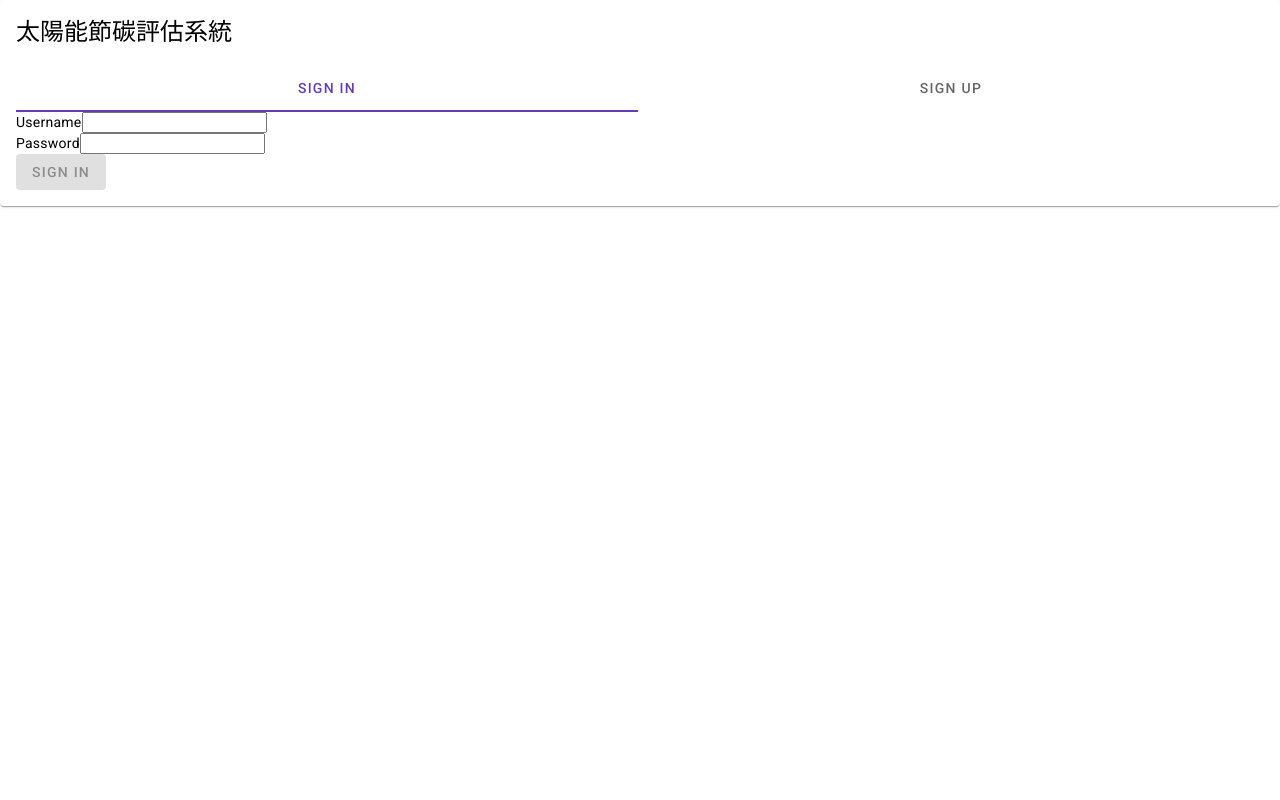
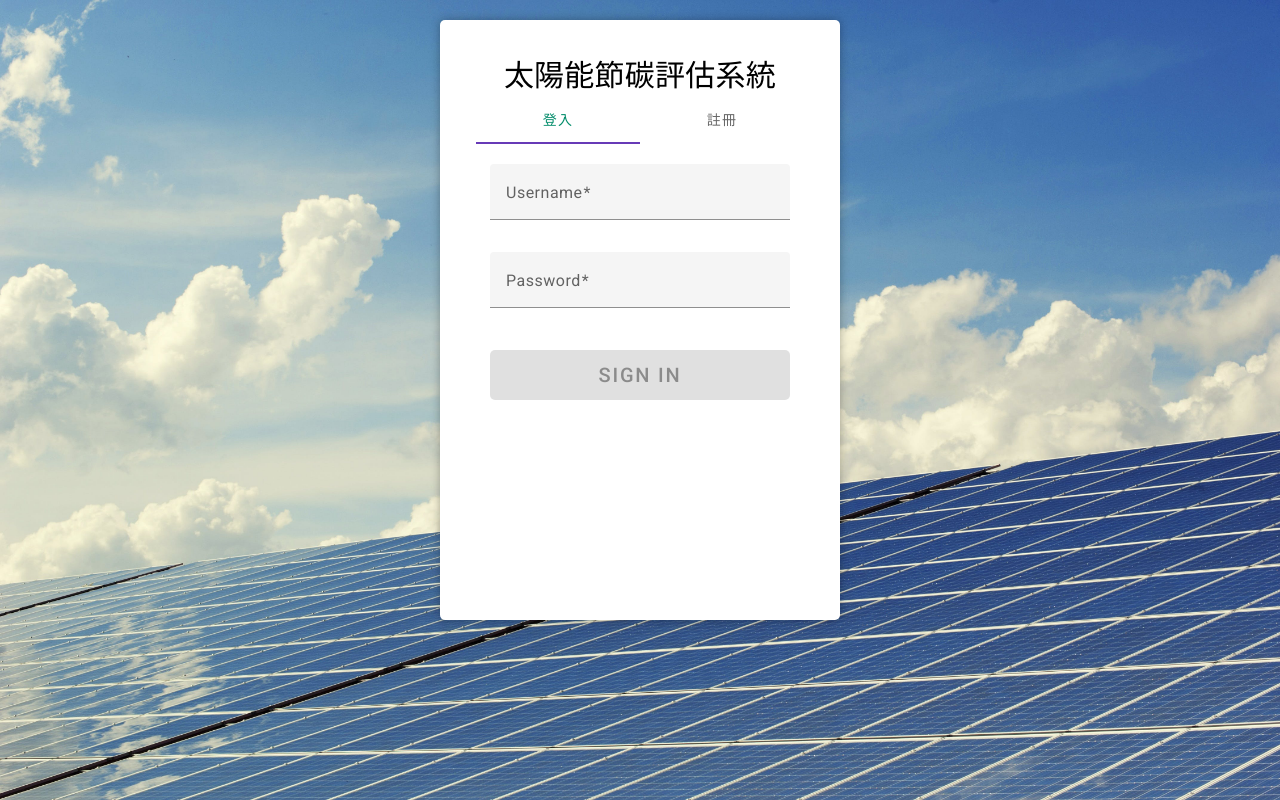
Before and after one commit to cyrtz/solar-energy, an Angular app: page / in a window 1280 px wide. Built offline with nearby package versions, Linux system fonts and the light colour scheme.

Commit message:
登入畫面第一版

```diff
--- a/package.json
+++ b/package.json
@@ -15,6 +15,7 @@
     "@angular/common": "^16.2.0",
     "@angular/compiler": "^16.2.0",
     "@angular/core": "^16.2.0",
+    "@angular/flex-layout": "^15.0.0-beta.42",
     "@angular/forms": "^16.2.0",
     "@angular/material": "^16.2.13",
     "@angular/platform-browser": "^16.2.0",
--- a/src/app/login/login.component.html
+++ b/src/app/login/login.component.html
@@ -1,44 +1,66 @@
+<div fxFil style="width: 100%;">
+    <img src="/assets/solar_energy_background.jpg" class="bg-img"/>
+    <div fxLayout="row">
     <mat-card class="login-card">
+        <div class="logo-div">
+            <mat-card-header>
+                        太陽能節碳評估系統
+            </mat-card-header>
+        </div>
+            <mat-card-content>
+                <mat-tab-group  color="success" >
+                    <mat-tab label="登入">
+                        <div class="content-div">
+                            <form [formGroup]="signinForm" (ngSubmit)="onSubmit()">
                                 <div>
-        <mat-card-header>
-            <mat-card-title>
-                <h1>太陽能節碳評估系統</h1>
-            </mat-card-title>
-        </mat-card-header>
-        <mat-card-content>
-            <mat-tab-group>
-                <mat-tab label="SIGN IN">
-                    <form [formGroup]="loginForm" (ngSubmit)="onSubmit()">
-                        <div>
-                            <label for="username">Username</label>
-                            <input type="text" id="username" formControlName="username">
+                                    <mat-form-field class="input-div">
+                                        <mat-label  for="username">Username</mat-label>
+                                        <input type="text" matInput id="username" formControlName="username">
+                                        <!-- <mat-hint>Errors appear instantly!</mat-hint> -->
+                                        <!-- <input type="email" matInput [formControl]="emailFormControl" [errorStateMatcher]="matcher" placeholder="Ex. pat@example.com"> -->
+                                    </mat-form-field>
                                 </div>
                                 <div>
-                            <label for="password">Password</label>
-                            <input type="password" id="password" formControlName="password">
+                                    <mat-form-field class="input-div">
+                                        <mat-label for="password">Password</mat-label>
+                                        <input type="password" matInput id="password" formControlName="password">
+                                    </mat-form-field>
                                 </div>
-                        <button mat-raised-button color="accent" type="submit" [disabled]="!loginForm.valid">SIGN IN</button>
+                                <button mat-raised-button type="submit" class="submit-button"
+                                    [disabled]="!signinForm.valid">SIGN IN</button>
+
                             </form>
-
+                        </div>
                     </mat-tab>
-                <mat-tab label="SIGN UP">
+                    <mat-tab label="註冊">
+                        <div class="content-div">
                             <form [formGroup]="signupForm" (ngSubmit)="onSubmit()">
                                 <div>
-                            <label for="username">Username</label>
-                            <input type="text" id="username" formControlName="username">
+                                    <mat-form-field class="input-div">
+                                        <mat-label for="username">Username</mat-label>
+                                        <input type="text" matInput id="username" formControlName="username">
+                                    </mat-form-field>
                                 </div>
                                 <div>
-                            <label for="password">Password</label>
-                            <input type="password" id="password" formControlName="password">
+                                    <mat-form-field class="input-div">
+                                        <mat-label for="password">Password</mat-label>
+                                        <input type="password" matInput id="password" formControlName="password">
+                                    </mat-form-field>
                                 </div>
                                 <div>
-                            <label for="password">Confirm Password</label>
-                            <input type="password" id="password" formControlName="password">
+                                    <mat-form-field class="input-div">
+                                        <mat-label for="confirmPassword">Confirm Password</mat-label>
+                                        <input type="password" matInput id="confirmPassword" formControlName="confirmPassword">
+                                    </mat-form-field>
                                 </div>
-                        <button mat-raised-button color="accent" type="submit" [disabled]="!signupForm.valid">SIGN UP</button>
+                                <button mat-raised-button color="accent" type="submit" class="submit-button"
+                                    [disabled]="!signupForm.valid">SIGN
+                                    UP</button>
                             </form>
+                        </div>
                     </mat-tab>
                 </mat-tab-group>
             </mat-card-content>
+    </mat-card>
 </div>
-</mat-card>
+</div>
--- a/src/app/login/login.component.scss
+++ b/src/app/login/login.component.scss
@@ -0,0 +1,125 @@
+// .background{
+//     background-image: url("/assets/solar_energy_background.jpg");
+// }
+// @use '@angular/material' as mat;
+
+// @include mat.core();
+// $my-primary: mat.define-palette(mat.$green-palette, 400);
+// $green-palette: (
+//     50: #f2fde4,
+//     100: #defabb,
+//     200: #c6f68d,
+//     300: #aaf255,
+//     400: #90ee02,
+//     // ... continues to 900
+//     contrast: (
+//         50: rgba(black, 0.87),
+//         100: rgba(black, 0.87),
+//         200: rgba(black, 0.87),
+//         300: rgba(black, 0.87),
+//         400: white,
+//         // ... continues to 900
+//     )
+// );
+
+
+.bg-img {
+    backdrop-filter: blur(10px);
+    position: absolute;
+    width: 100%;
+    height: 100%;
+}
+
+.login-card {
+    width: 400px;
+    height: 600px;
+    margin: 0 auto;
+    margin-top: 20px;
+    padding: 20px;
+    border-radius: 5px;
+    background-color: #fff;
+    box-shadow: 0 0 10px rgba(0, 0, 0, 0.3);
+    text-align: center;
+
+    .mat-form-field {
+        width: 100%;
+    }
+
+    .mat-spinner {
+        margin-right: 10px;
+    }
+
+    .error {
+        color: red;
+        font-size: 14px;
+    }
+}
+
+.logo-div {
+    padding: 10px;
+    font-size: 30px;
+    display: flex;
+    justify-content: center;
+}
+
+.mat-card-content {
+    height: 100px;
+    display: flex;
+    align-items: center;
+    justify-content: center;
+}
+
+.content-div {
+    padding: 10px;
+    height: 400px;
+}
+
+.input-div {
+    margin-top: 10px;
+    width: 300px;
+    font-size: 20px;
+    font-weight: bold;
+    color: #666;
+}
+
+.submit-button {
+    width: 300px;
+    height: 50px;
+    font-size: 20px;
+    border-radius: 5px;
+    margin-top: 20px;
+    // cursor: pointer;
+}
+
+// ::ng-deep .mat-mdc-tab-group .mdc-tab__text-label,
+// ::ng-deep .mat-mdc-tab-link .mdc-tab__text-label {
+//     color: #028C6A !important;
+// }
+
+::ng-deep .mat-tab{
+    -moz-osx-font-smoothing: grayscale;
+    -webkit-font-smoothing: antialiased;
+
+}
+
+
+::ng-deep .mat-mdc-tab-group.mat-success .mat-mdc-tab:not(.mat-mdc-tab-disabled).mdc-tab--active .mdc-tab__text-label,
+::ng-deep .mat-mdc-tab-group.mat-success .mat-mdc-tab-link:not(.mat-mdc-tab-disabled).mdc-tab--active .mdc-tab__text-label,
+::ng-deep .mat-mdc-tab-nav-bar.mat-success .mat-mdc-tab:not(.mat-mdc-tab-disabled).mdc-tab--active .mdc-tab__text-label,
+::ng-deep .mat-mdc-tab-nav-bar.mat-success .mat-mdc-tab-link:not(.mat-mdc-tab-disabled).mdc-tab--active .mdc-tab__text-label{
+    color: #028C6A !important;
+}
+
+::ng-deep .mat-mdc-tab-group.mat-success .mat-mdc-tab:not(.mat-mdc-tab-disabled) .mdc-tab-indicator__content--underline,
+::ng-deep .mat-mdc-tab-group.mat-success .mat-mdc-tab-link:not(.mat-mdc-tab-disabled) .mdc-tab-indicator__content--underline,
+::ng-deep .mat-mdc-tab-nav-bar.mat-success .mat-mdc-tab:not(.mat-mdc-tab-disabled) .mdc-tab-indicator__content--underline,
+::ng-deep .mat-mdc-tab-nav-bar.mat-success .mat-mdc-tab-link:not(.mat-mdc-tab-disabled) .mdc-tab-indicator__content--underline{
+    border-color: var(--mdc-tab-indicator-active-indicator-color, #028C6A) !important;
+}
+
+::ng-deep .mat-mdc-tab-group.mat-success .mdc-tab__ripple::before,
+::ng-deep .mat-mdc-tab-group.mat-success .mat-mdc-tab .mat-ripple-element,
+::ng-deep .mat-mdc-tab-nav-bar.mat-success .mat-mdc-tab-header-pagination .mat-ripple-element,
+::ng-deep .mat-mdc-tab-nav-bar.mat-success .mat-mdc-tab-link .mat-ripple-element{
+    background-color: #028C6A;
+}
--- a/src/app/login/login.component.ts
+++ b/src/app/login/login.component.ts
@@ -1,26 +1,57 @@
 import { Component } from '@angular/core';
-import { FormGroup, FormBuilder, Validators } from '@angular/forms';
+import { FormGroup, FormBuilder, Validators, FormArray } from '@angular/forms';
+import { OnInit } from '@angular/core';
 
 @Component({
   selector: 'app-login',
   templateUrl: './login.component.html',
   styleUrls: ['./login.component.scss']
 })
-export class LoginComponent {
-  loginForm: FormGroup;
+export class LoginComponent implements OnInit{
+
+  signinForm: FormGroup;
   signupForm: FormGroup;
+  // signinForm: FormGroup | undefined;
+  // signupForm: FormGroup | undefined;
+
   constructor(private fb: FormBuilder) {
-    this.loginForm = this.fb.group({
+    this.signinForm = this.fb.group({
+      memberList: this.fb.array([]),
       username: ['', Validators.required],
       password: ['', Validators.required],
     });
     this.signupForm = this.fb.group({
+      memberList: this.fb.array([]),
       username: ['', Validators.required],
       password: ['', Validators.required],
+      confirmPassword: ['', Validators.required],
     });
+
+  }
+
+  ngOnInit(): void {
+
+    // this.signinForm = this.fb.group({
+    //     memberList: this.fb.array([]),
+    //     username: ['', Validators.required],
+    //     password: ['', Validators.required],
+    //   });
+    //   this.signupForm = this.fb.group({
+    //     memberList: this.fb.array([]),
+    //     username: ['', Validators.required],
+    //     password: ['', Validators.required],
+    //   });
+
   }
   onSubmit(): void {
-    // 在這裡處理表單提交的邏輯
-    console.log(this.loginForm.value);
+    console.log(this.signinForm?.value);
+  }
+  // 取得 FormArray
+  get formArray(): FormArray {
+    return this.signinForm?.get('memberList')! as FormArray;
+  }
+  // 判斷表單是否無效
+  get isFormInvalid(): boolean {
+    return this.formArray.controls.length ===0 || this.signinForm!.invalid;
   }
 }
--- a/src/styles.scss
+++ b/src/styles.scss
@@ -2,3 +2,8 @@
 
 html, body { height: 100%; }
 body { margin: 0; font-family: Roboto, "Helvetica Neue", sans-serif; }
+
+// ::ng-deep .mat-mdc-tab-group .mdc-tab__text-label,
+// ::ng-deep .mat-mdc-tab-link .mdc-tab__text-label {
+//     color: #028C6A !important;
+// }
--- /dev/null
+++ b/src/themes/custom-theme.scss
@@ -0,0 +1,11 @@
+@import '~@angular/material/theming';
+@include mat-core();
+
+
+$custom-primary: mat-palette($mat-light-blue, 500); /* 500是預設值，也可以忽略 */
+$custom-accent: mat-palette($mat-green);
+$custom-warn: mat-palette($mat-brown);
+
+$custom-theme: mat-light-theme($custom-primary, $custom-accent, $custom-warn);
+
+@include angular-material-theme($custom-theme);
```
Also changed, not shown: src/app/app.module.ts (+8 -2 lines), src/assets/solar_energy_background.jpg (added), 1 other file (tests, documents, lock files or other folders). Lines whose indentation alone changed are shown as unchanged.
